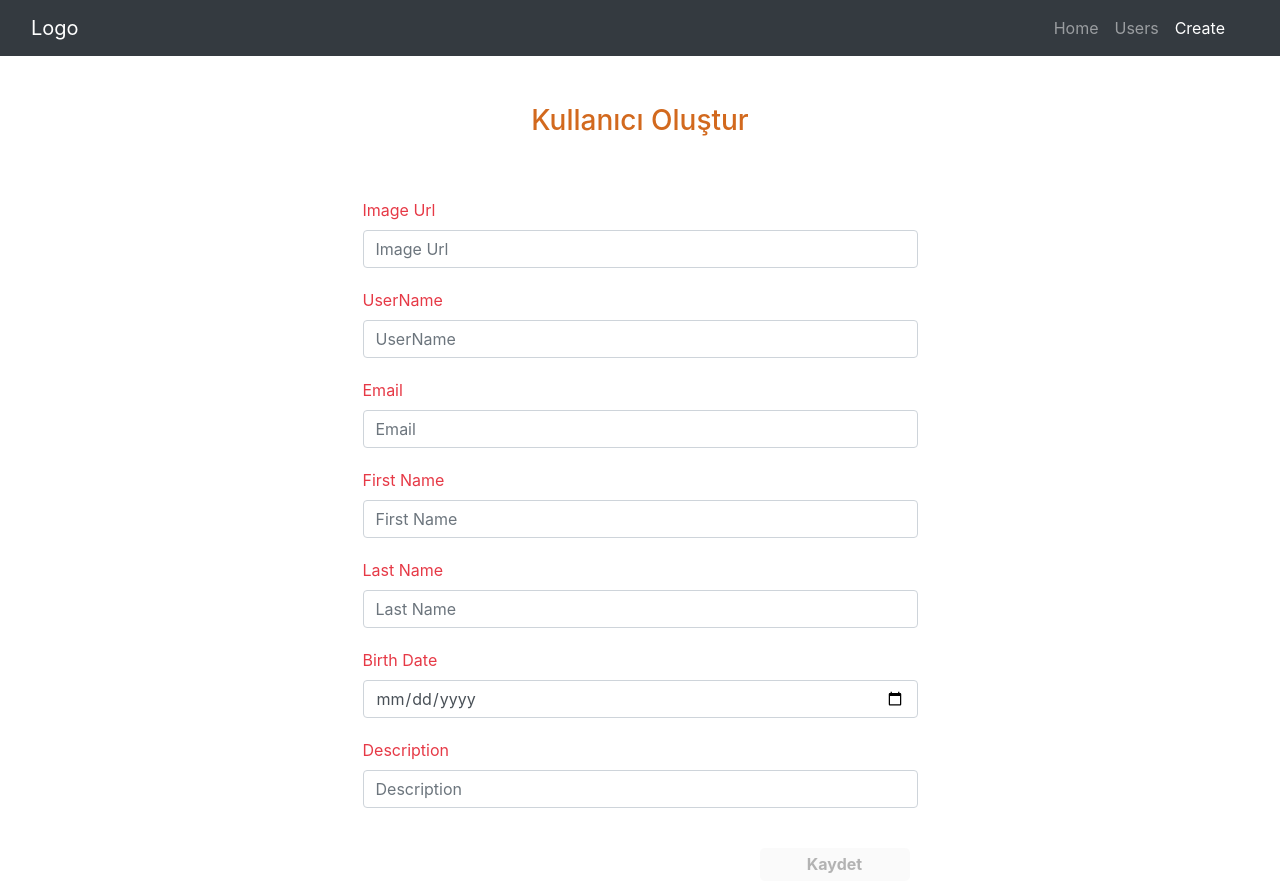
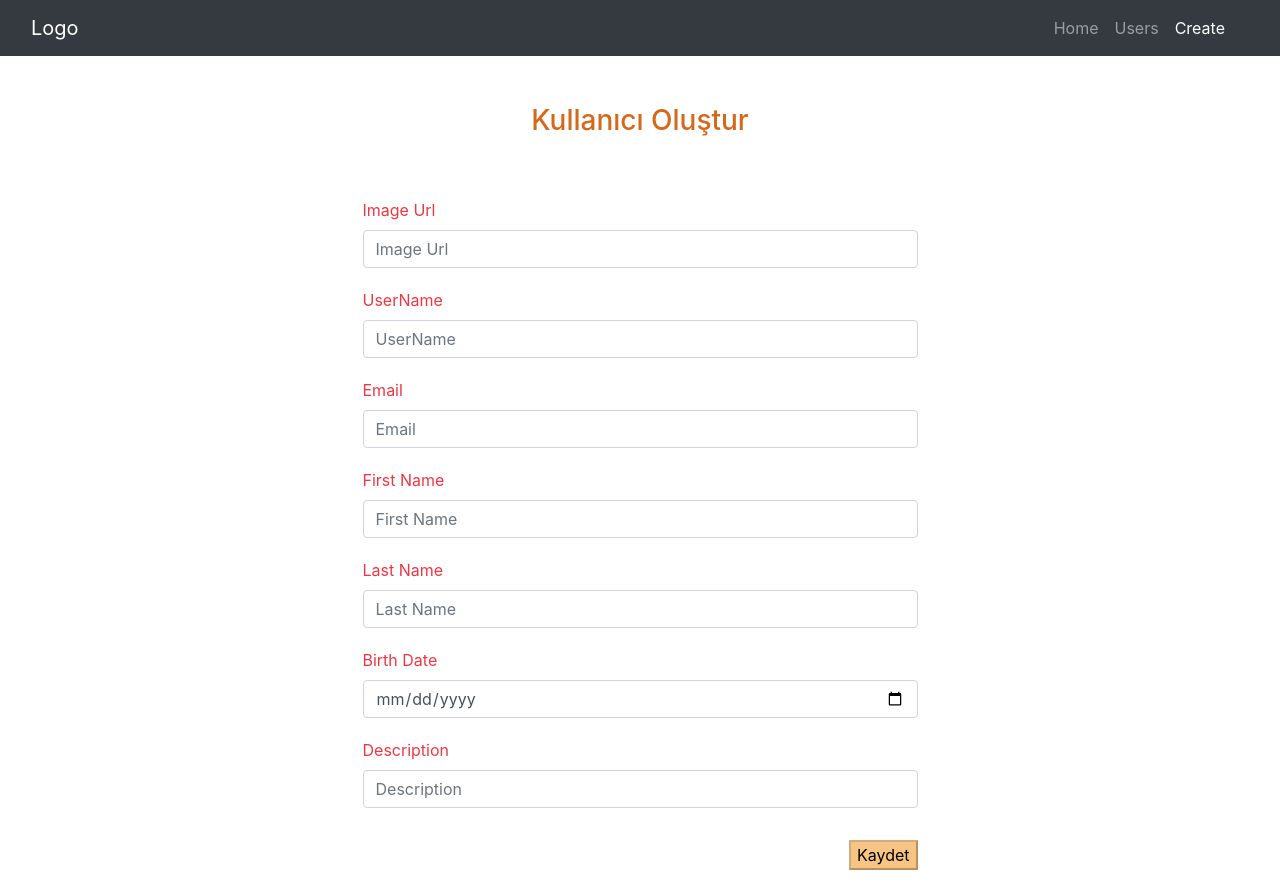
Before and after one commit to Ramekici/cal-sma, a React (Create React App) app in the folder client/: page /create in a window 1280 px wide. Built offline with nearby package versions, Linux system fonts and the light colour scheme.

Commit message:
latestttt

```diff
--- a/client/src/components/CreateEdit.js
+++ b/client/src/components/CreateEdit.js
@@ -73,12 +73,10 @@ const CreateEdit = (props) => {
 
     useEffect(()=> {
         if(match) {
-            for(let keys in updateItem){
-                onChangeInputHandler(keys, '', false)
-            }
+            dispatchFormState(formState)
             dispatch(setInitial());
         }
-    },[match])
+    },[match, dispatch, dispatchFormState,formState])
 
     useEffect(() =>{
         if(errors){
@@ -198,9 +196,10 @@ const CreateEdit = (props) => {
                         type="text"
                         onChangeInput={onChangeInputHandler}
                     />
-                    <div className="col-lg-6 d-flex mt-3" style={{justifyContent:"flex-end"}}>
+                    <div className="col-lg-6 d-flex mt-3"
+                        style={{justifyContent:"flex-end"}}>
                         <button
-                            className="card_button"
+                            className="card_button_display"
                             type="submit"
                             disabled={id ? false : !formState.formIsValid}
                             > {id ? "Güncelle" :"Kaydet"}</button>
--- a/client/src/features/users/usersSlice.js
+++ b/client/src/features/users/usersSlice.js
@@ -1,7 +1,7 @@
 import { createSlice } from '@reduxjs/toolkit';
 import axios from 'axios';
 import { BACK_SERVER_URL }  from '../Config'
-import { stat } from 'fs';
+
 
 export const usersSlice = createSlice({
   name: 'users',
```
